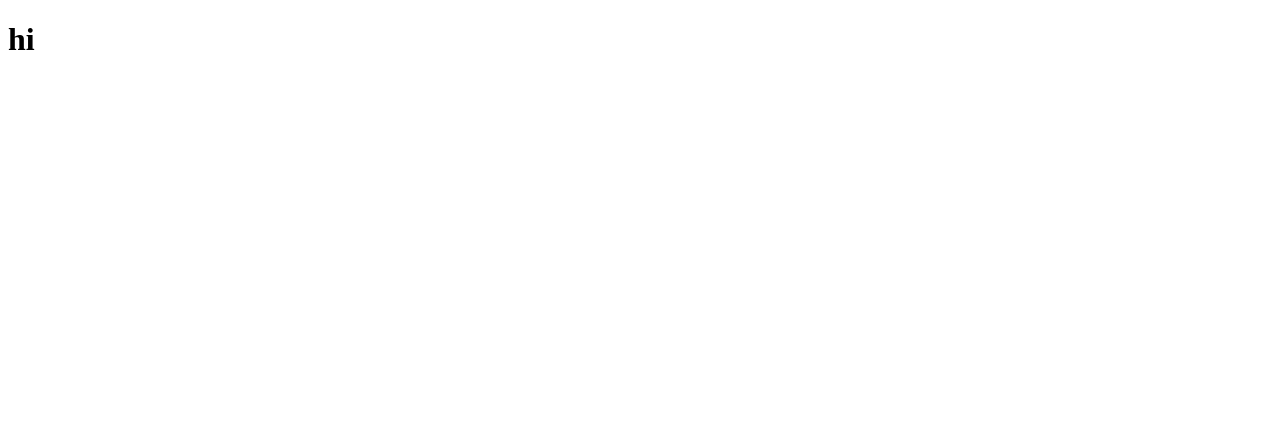
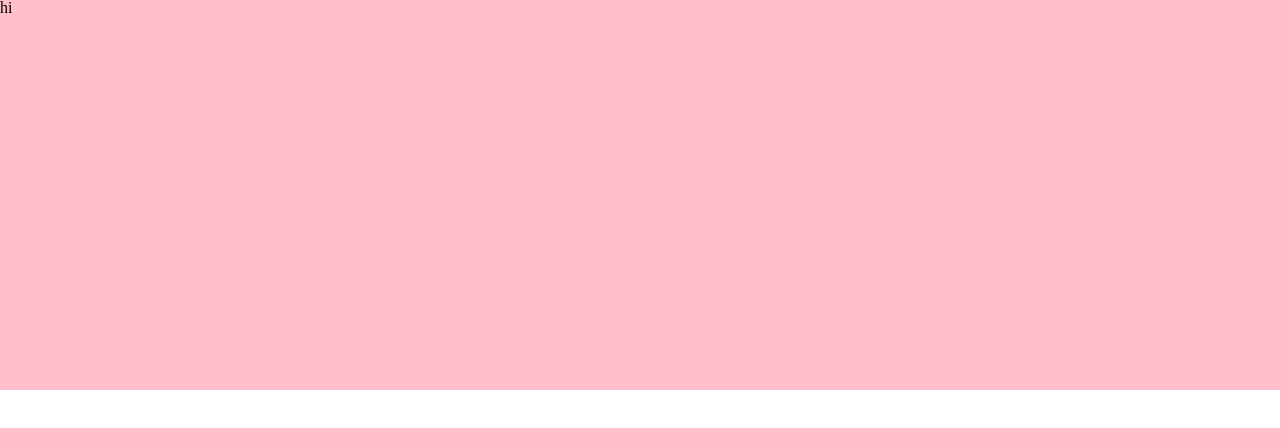
Before and after one commit to pakxe/widget, a React (Create React App) app: page / in a window 1280 px wide. Shown: the top 428 px of the page. Built offline with nearby package versions, Linux system fonts and the light colour scheme.

Commit message:
feat: GlobalStyle 적용

```diff
--- a/package.json
+++ b/package.json
@@ -9,6 +9,8 @@
     "react": "^18.2.0",
     "react-dom": "^18.2.0",
     "react-scripts": "5.0.1",
+    "styled-components": "^5.3.6",
+    "styled-reset": "^4.4.2",
     "web-vitals": "^2.1.0"
   },
   "scripts": {
--- a/src/App.js
+++ b/src/App.js
@@ -1,5 +1,13 @@
+import styled from "styled-components";
+
+const Back = styled.div`
+  height: 390px;
+  width: 100%;
+  background-color: pink;
+`;
+
 function App() {
-  return <h1>hi</h1>;
+  return <Back>hi</Back>;
 }
 
 export default App;
--- a/src/index.js
+++ b/src/index.js
@@ -1,11 +1,22 @@
 import React from "react";
 import ReactDOM from "react-dom/client";
+import { createGlobalStyle } from "styled-components";
+import reset from "styled-reset";
 import App from "./App";
 import reportWebVitals from "./reportWebVitals";
 
+const GlobalStyle = createGlobalStyle`
+  ${reset}
+
+  *{
+    margin: 0;
+    padding: 0;
+  }
+`;
 const root = ReactDOM.createRoot(document.getElementById("root"));
 root.render(
   <React.StrictMode>
+    <GlobalStyle />
     <App />
   </React.StrictMode>
 );
```
Also changed, not shown: 2 other files (tests, documents, lock files or other folders).
